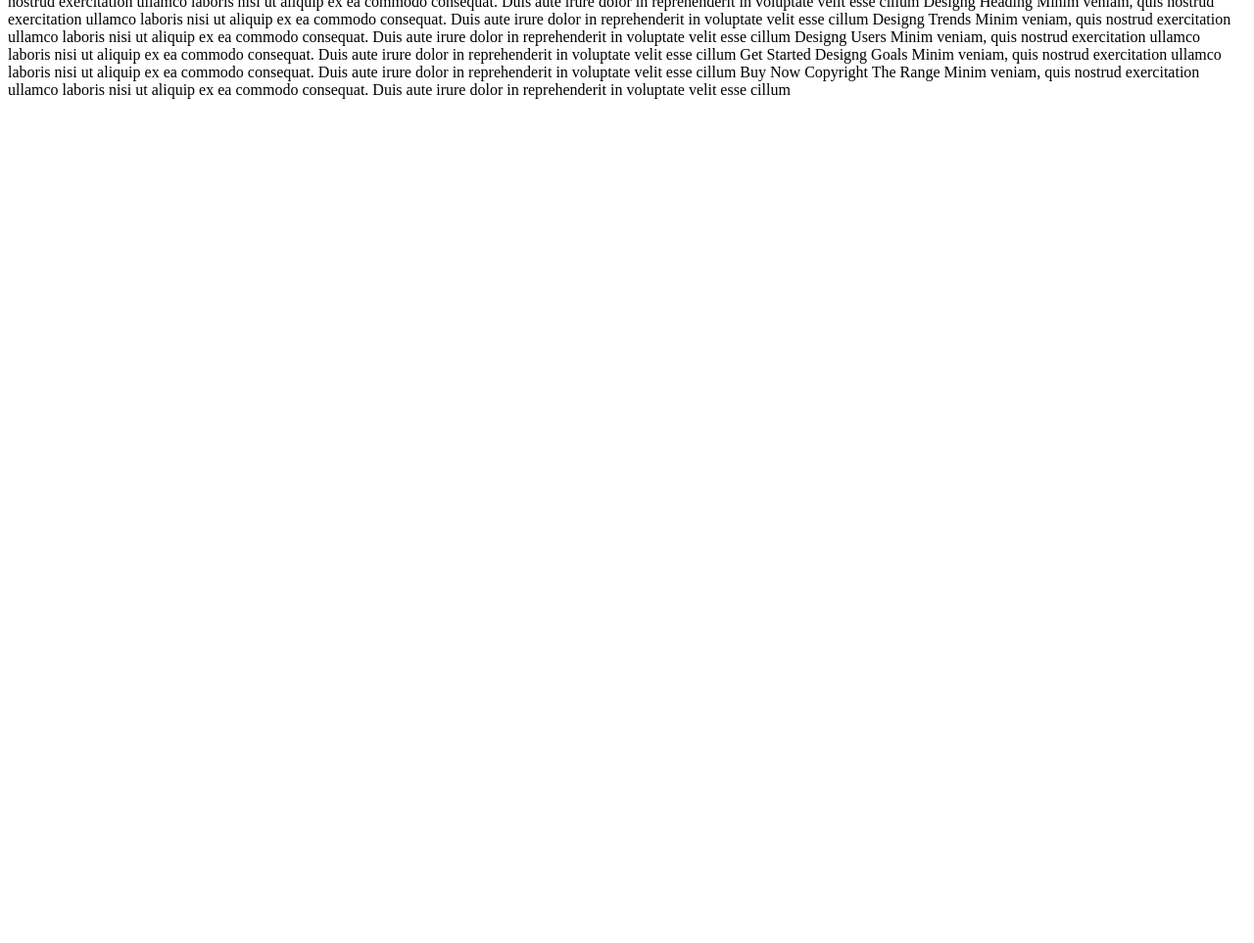
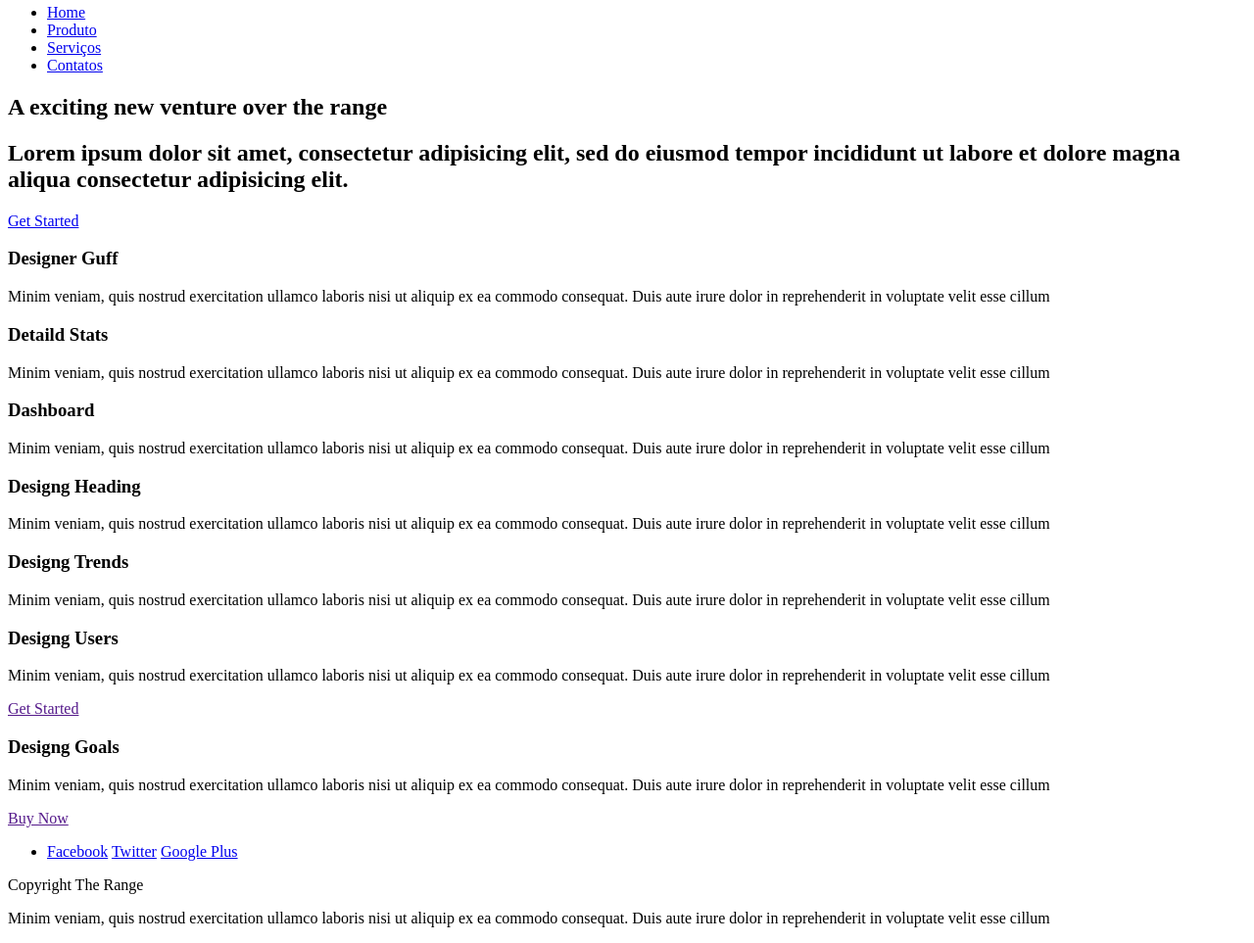
Before and after one commit to dudutavares1/Curso_Udemy_Front-end, a plain HTML site: page CSS/projeto-responsivo/hotel-range/index.html in a window 1280 px wide. Shown: the part 87-1050 px from the top of the page at 98% size. Before the commit the page ends 800 px from the top, so only its background shows below. Drawn offline with Linux system fonts and the light colour scheme.

Commit message:
atualizando a pagina index

```diff
--- a/CSS/projeto-responsivo/hotel-range/index.html
+++ b/CSS/projeto-responsivo/hotel-range/index.html
@@ -8,70 +8,118 @@
 
 <body>
 
+	<header>
+<img src="images/logo_mob.svg" alt="logotipo range hotel">
 
+<nav>
+    <ul>
+        <li> <a href="#">Home</a></li>
+        <li> <a href="#">Produto</a></li>
+        <li> <a href="#">Serviços</a></li>
+        <li> <a href="#">Contatos</a></li>
+    </ul>
+</nav>
 
-    A exciting new venture over the range
-
-    Lorem ipsum dolor sit amet, consectetur adipisicing elit, sed do eiusmod tempor incididunt ut labore et dolore magna aliqua consectetur adipisicing elit.
-
-    Get Started
+    </header>
 
 
 
-    Designer Guff
+    <section>
+        <h1>A exciting new venture over the range</h1>
+    <h2>Lorem ipsum dolor sit amet, consectetur adipisicing elit, sed do eiusmod tempor incididunt ut labore et dolore magna aliqua consectetur adipisicing elit. </h2>
+   <a href="#"> Get Started </a>
 
-    Minim veniam, quis nostrud exercitation ullamco laboris nisi ut aliquip ex ea commodo consequat. Duis aute irure dolor in reprehenderit in voluptate velit esse cillum
+
+</section>
 
 
 
-    Detaild Stats
-
-    Minim veniam, quis nostrud exercitation ullamco laboris nisi ut aliquip ex ea commodo consequat. Duis aute irure dolor in reprehenderit in voluptate velit esse cillum
+<section>
+    <article>
+        <h3>Designer Guff</h3>
+        <p>Minim veniam, quis nostrud exercitation ullamco laboris nisi ut aliquip ex ea commodo consequat. Duis aute irure dolor in reprehenderit in voluptate velit esse cillum
+        </p>
+    </article>
+</section>
 
 
 
-    Dashboard
+<section>
+    <article>
+        <h3>Detaild Stats</h3>
+        <p>Minim veniam, quis nostrud exercitation ullamco laboris nisi ut aliquip ex ea commodo consequat. Duis aute irure dolor in reprehenderit in voluptate velit esse cillum
+        </p>
+    </article>
+</section>
 
-    Minim veniam, quis nostrud exercitation ullamco laboris nisi ut aliquip ex ea commodo consequat. Duis aute irure dolor in reprehenderit in voluptate velit esse cillum
+
+<section>
+    <article>
+        <h3>Dashboard</h3>
+        <p>Minim veniam, quis nostrud exercitation ullamco laboris nisi ut aliquip ex ea commodo consequat. Duis aute irure dolor in reprehenderit in voluptate velit esse cillum
+        </p>
+    </article>
+</section>
 
 
 
-    Development
 
-    Minim veniam, quis nostrud exercitation ullamco laboris nisi ut aliquip ex ea commodo consequat. Duis aute irure dolor in reprehenderit in voluptate velit esse cillum
+<section>
+    <article>
+        <h3>Designg Heading</h3>
+        <p>Minim veniam, quis nostrud exercitation ullamco laboris nisi ut aliquip ex ea commodo consequat. Duis aute irure dolor in reprehenderit in voluptate velit esse cillum
+        </p>
+    </article>
+</section>
 
 
 
-    Designg Heading
+<section>
+    <article>
+        <h3>Designg Trends</h3>
+        <p>Minim veniam, quis nostrud exercitation ullamco laboris nisi ut aliquip ex ea commodo consequat. Duis aute irure dolor in reprehenderit in voluptate velit esse cillum
+        </p>
+    </article>
+</section>
 
-    Minim veniam, quis nostrud exercitation ullamco laboris nisi ut aliquip ex ea commodo consequat. Duis aute irure dolor in reprehenderit in voluptate velit esse cillum
+
+<section>
+    <article>
+        <h3> Designg Users</h3>
+        <p>Minim veniam, quis nostrud exercitation ullamco laboris nisi ut aliquip ex ea commodo consequat. Duis aute irure dolor in reprehenderit in voluptate velit esse cillum
+        </p>
+        <a href="">Get Started </a>
+    </article>
+</section>
 
 
 
-    Designg Trends
-
-    Minim veniam, quis nostrud exercitation ullamco laboris nisi ut aliquip ex ea commodo consequat. Duis aute irure dolor in reprehenderit in voluptate velit esse cillum
+<section>
+    <article>
+        <h3> Designg Goals</h3>
+        <p>Minim veniam, quis nostrud exercitation ullamco laboris nisi ut aliquip ex ea commodo consequat. Duis aute irure dolor in reprehenderit in voluptate velit esse cillum
+        </p>
+        <a href="">Buy Now </a>
+    </article>
+</section>
 
 
 
-    Designg Users
 
-    Minim veniam, quis nostrud exercitation ullamco laboris nisi ut aliquip ex ea commodo consequat. Duis aute irure dolor in reprehenderit in voluptate velit esse cillum
-
-    Get Started
-
-
-    Designg Goals
-
-    Minim veniam, quis nostrud exercitation ullamco laboris nisi ut aliquip ex ea commodo consequat. Duis aute irure dolor in reprehenderit in voluptate velit esse cillum
-
-    Buy Now
+  <footer>
+      <ul>
+          <li>
+            <a href="#">Facebook</a>
+            <a href="#">Twitter</a>
+            <a href="#">Google Plus</a>
+          </li>
+      </ul>
+      <p>    Copyright The Range </p>
+      <p>    Minim veniam, quis nostrud exercitation ullamco laboris nisi ut aliquip ex ea commodo consequat. Duis aute irure dolor in reprehenderit in voluptate velit esse cillum</p>
+  </footer>
 
 
 
-    Copyright The Range
-
-    Minim veniam, quis nostrud exercitation ullamco laboris nisi ut aliquip ex ea commodo consequat. Duis aute irure dolor in reprehenderit in voluptate velit esse cillum
 
 
 </body>
```
